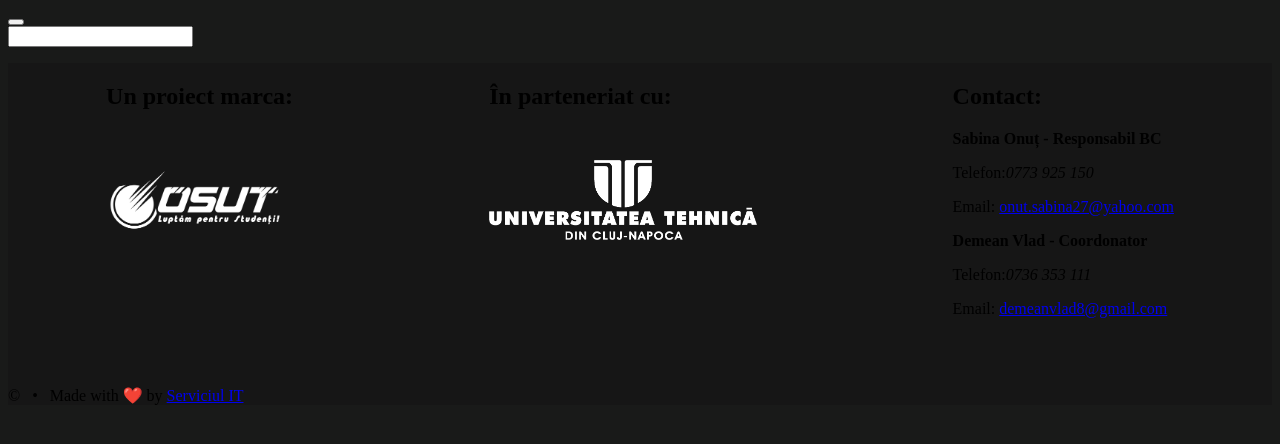
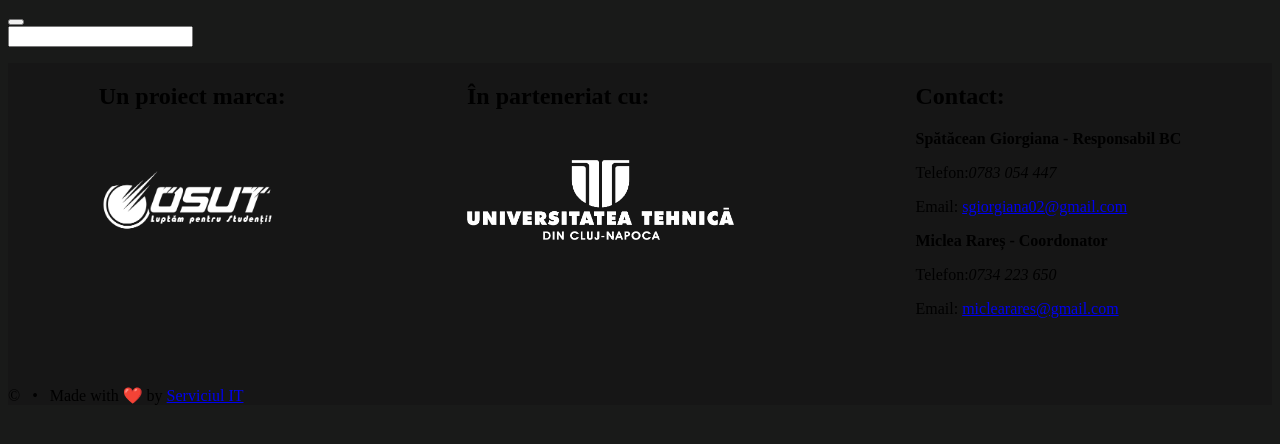
Before and after one commit to osutcj/esu-web, a Node project: template default.hbs in a window 1280 px wide. Shown: the top 444 px of the page. Run offline with Node 20 templates, Linux system fonts and the light colour scheme; the template is opened without the code that fills it, so the values that code supplies are empty.

Commit message:
update date contact Gio si Miclea

```diff
--- a/partials/footer.hbs
+++ b/partials/footer.hbs
@@ -45,12 +45,12 @@
         <div>
             <h2>Contact:</h2>
             <div class="contactText">
-              <p><b>Sabina Onuț - Responsabil BC</b></p>
-              <p>Telefon:<i>0773 925 150</i>  </p>
-              <p>Email: <a href="mailto:onut.sabina27@yahoo.com">onut.sabina27@yahoo.com</a></p>
-              <p><b>Demean Vlad - Coordonator</b><p>
-              <p>Telefon:<i>0736 353 111</i>  </p>
-              <p>Email: <a href="mailto:demeanvlad8@gmail.com">demeanvlad8@gmail.com</a></p>
+              <p><b>Spătăcean Giorgiana - Responsabil BC</b></p>
+              <p>Telefon:<i>0783 054 447</i>  </p>
+              <p>Email: <a href="mailto:sgiorgiana02@gmail.com">sgiorgiana02@gmail.com</a></p>
+              <p><b>Miclea Rareș - Coordonator</b><p>
+              <p>Telefon:<i>0734 223 650</i>  </p>
+              <p>Email: <a href="mailto:miclearares@gmail.com">miclearares@gmail.com</a></p>
             </div>
         </div>
 
```
